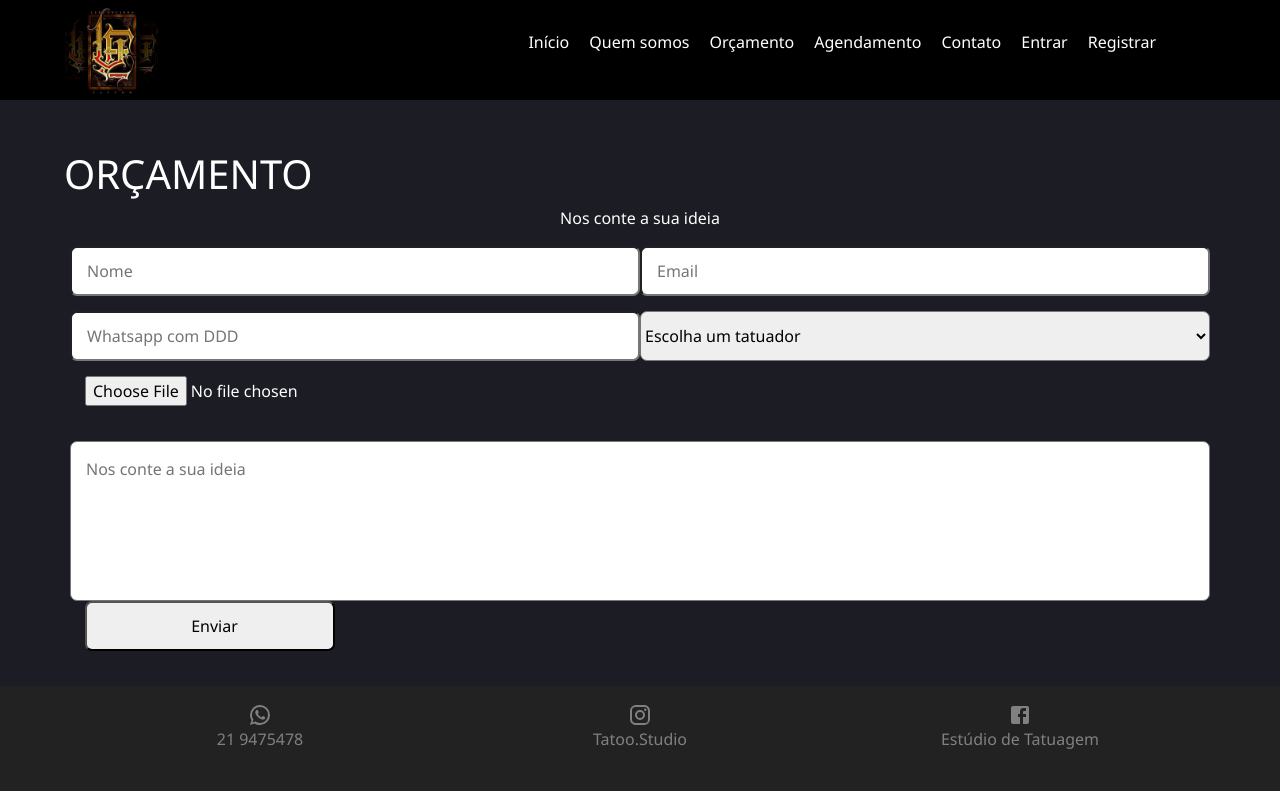
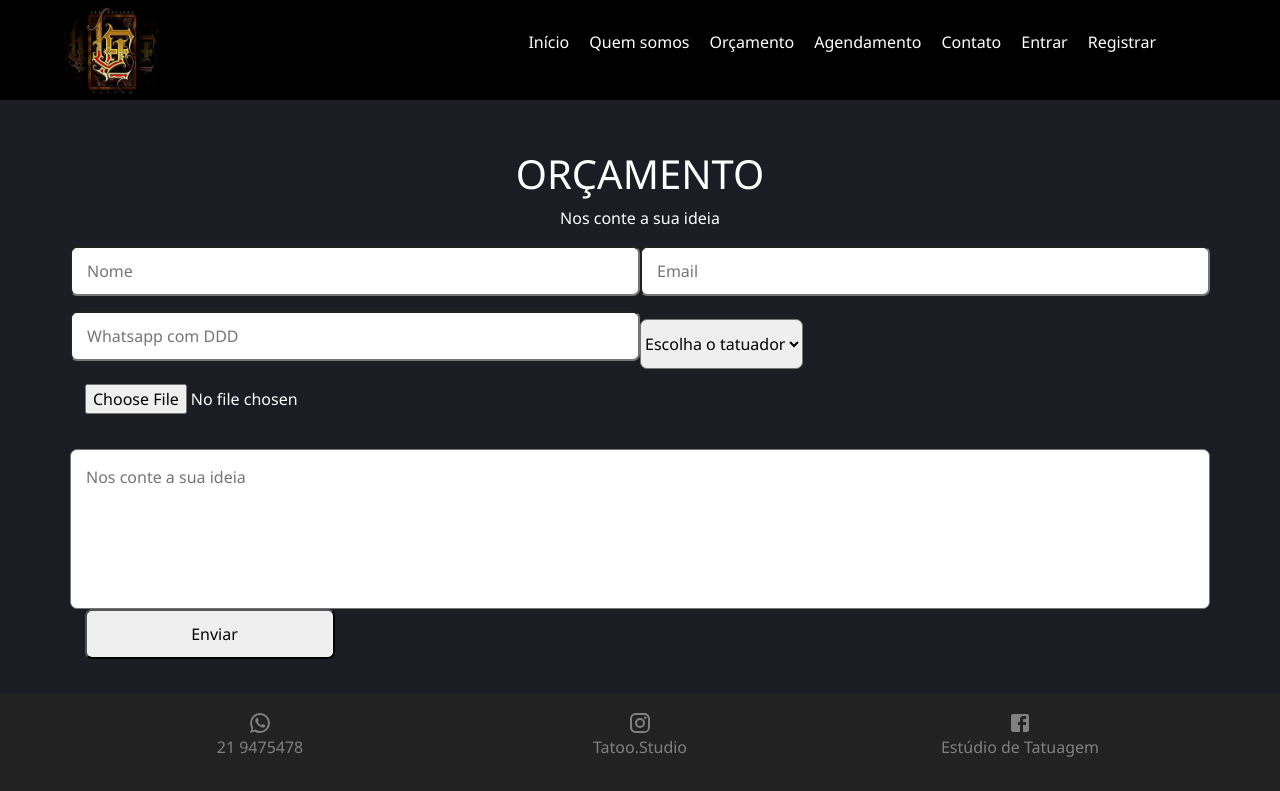
Before and after one commit to brunoAquinol/tattooSite, a React (Create React App) app: page /orcamento in a window 1280 px wide. Shown: the top 791 px of the page. Built offline with nearby package versions, Linux system fonts and the light colour scheme.

Commit message:
change professionl component

```diff
--- a/src/components/Professional/index.js
+++ b/src/components/Professional/index.js
@@ -3,23 +3,31 @@ import styled from 'styled-components';
 
 import profilePic from '../../assets/img/LogoNav.png';
 
-import ArrowForwardIcon from '@material-ui/icons/ArrowForward';
+import MonetizationOnIcon from '@material-ui/icons/MonetizationOn';
+import DateRangeIcon from '@material-ui/icons/DateRange';
 
 const ProfPerfil = styled.div`
 
 .professional p, h2{
   margin-right: 9px;
   margin-left: 10px;
+  text-align: center;
 }
 
 .profImgTxt{
-  display: flex;
-  background-color: cadetblue;
-  color: white;
+  display: block;
+  background-color: white;
+  color: black;
+  width: 50%;
   border-radius: 30px;
-  padding: 20px;
+  padding: 10px;
   margin-top: 10px;
   margin-bottom: 10px;
+  margin-left: 10px;
+}
+
+.profImgTxt{
+  box-shadow: 4px 4px 20px  var(--mainOrange);
 }
 
 .profImgLegend{
@@ -34,6 +42,7 @@ const ProfPerfil = styled.div`
   display: flexbox;
 }*/
 
+/*
 .p1{
   font-size: 15px;
   text-shadow: 5px 5px 10px #868686;
@@ -41,6 +50,7 @@ const ProfPerfil = styled.div`
   margin-left: 10px;
   margin-right: 10px;
 }
+*/
 
 .p2{
   font-size: 20px;
@@ -53,7 +63,7 @@ const ProfPerfil = styled.div`
   width: 2px;
 }
 
-.bookNArrow{
+.bookNBudget{
   display: flex;
   align-items: center;
   justify-content: center;
@@ -84,7 +94,7 @@ const ProfPerfil = styled.div`
   width: 2px;
 }
 
-.bookNArrow{
+.bookNBudget{
   justify-content: flex-end;
 }
 
@@ -102,14 +112,15 @@ function Professional(){
               </div>
               <div className="profileTxt">
                 <h2>Joselito</h2>
-                <p className="p1">
-                  Lorem ipsum dolor sit amet, consectetur adipiscing elit. Vestibulum vehicula metus sem, a dignissim leo semper a. Integer lacinia libero est, sed varius turpis vestibulum id. Pellentesque nec neque posuere, porta tellus eget, pharetra velit. Donec consectetur efficitur efficitur...
-                </p>
               </div>
               <div className="lineContact"></div>
-              <div className="bookNArrow">
-                <p className="p2">AGENDAR</p>
-                <ArrowForwardIcon/>
+              <div className="bookNBudget">
+                <DateRangeIcon/>
+                <p className="p2">Agendar</p>
+              </div>
+              <div className="bookNBudget">
+                <MonetizationOnIcon/>
+                <p className="p2">Orçamento</p>
               </div>
             </div>
         </ProfPerfil>
--- /dev/null
+++ b/src/components/Select/index.js
@@ -0,0 +1,19 @@
+import React from 'react';
+
+import './styles.css';
+
+const Select = ({lable, name, option, ...rest}) =>{
+    return(
+        <div>
+            <h1 htmlFor={name}>{lable}</h1>
+            <select className="select-box"  id={name} name={name} {...rest}>
+                <option defaultValue="" disabled hidden selected>Escolha o tatuador</option>
+                {option.map(option =>{
+                    return <option key={option.value} value={option.value}>{option.label}</option>
+                    })}
+            </select>
+        </div>
+    )
+}
+
+export default Select;
--- /dev/null
+++ b/src/components/Select/styles.css
@@ -0,0 +1,6 @@
+
+.select-box{
+    height: 50px;
+    border-radius: 7px;
+    margin-bottom: 15px;
+}
--- a/src/pages/Budget/index.js
+++ b/src/pages/Budget/index.js
@@ -1,10 +1,14 @@
-import React, {useEffect, useState} from 'react';
-import {Formik} from 'formik';
-import {Container, Row} from 'react-bootstrap';
+import React, {useState} from 'react';
+import {Container, Row, Alert} from 'react-bootstrap';
+import {useHistory} from 'react-router-dom'
 import axios from 'axios';
 
 import './style.css';
 import PageDefault from '../../components/PageDefault'
+import Select  from '../../components/Select';
+
+import api from '../../services/api';
+
 
 function Budget(){
 
@@ -12,28 +16,42 @@ function Budget(){
         name:'',
         email:'',
         phone:'',
-        tatoo:'0',
+        tatoo:'',
         file:'',
         description:''
     });
+
 
     function handleInputChange(e){
         fields[e.target.name] = e.target.value;
         setFields(fields);
     }
 
+    /*
     function handleFormSubmit(e){
         e.preventDefault();
-        axios.post('http://localhost:5000/orcamento', fields).then(response =>{
-            alert('Done');
+        //console.log(fields);
+        api.post('orcamento', fields).then(() => {
+            alert('Cadastro realizado com sucesso!');
+        }
+        ).catch(() =>{
+            alert('Erro no cadastro!')
+        })
+    }
+    */
 
-        }).then(window.location.reload())
+   const history = useHistory();
+   function handleFormSubmit(e){
+        e.preventDefault();
+        axios.post('http://localhost:5000/orcamento', fields)
+        .then(alert("Orçamento enviado com sucesso") )
+        .then(history.push('/'))
     }
-
     return(
 
         <PageDefault>
             <div className="all">
+                <fieldset>
                     <h1> ORÇAMENTO </h1>
                     <p> Nos conte a sua ideia</p>
 
@@ -60,13 +78,16 @@ function Budget(){
                                     placeholder="Whatsapp com DDD"
                                     onChange={handleInputChange}
                                 />
-                                <select
+
+                                <Select
                                     name="tatoo"
-                                id="tatuador"
-                                >
-                                    <option value="0" label="Escolha um tatuador" />
-                                    {/*tatuador.map(tatuador =>(<option key={tatuador.id} value={tatuador.id}>{tatuador.nome}</option>))*/}
-                                </select>
+                                    label="tatuador"
+                                    onChange={handleInputChange}
+                                    option={[
+                                        {value: 'Bruno', label:'Bruno'},
+                                        {value: 'Arred', label:'Arred'}
+                                    ]}
+                                />
 
                                 <input
                                     type="file"
@@ -85,6 +106,7 @@ function Budget(){
                                 <input type="submit" value="Enviar" />
                         </Container>
                     </form>
+                </fieldset>
             </div>
 
 
--- a/src/pages/Budget/style.css
+++ b/src/pages/Budget/style.css
@@ -5,6 +5,10 @@ body{
 .all{
     padding-left: 5%;
     padding-right: 5%;
+}
+
+h1{
+    text-align: center;
 }
 
 p{
@@ -26,12 +30,6 @@ input{
     padding-left: 15px;
 }
 
-select{
-    height: 50px;
-    border-radius: 7px;
-    margin-bottom: 15px;
-}
-
 textarea{
     height: 20vh;
     border-radius: 7px;
--- a/src/pages/Home/App.js
+++ b/src/pages/Home/App.js
@@ -20,6 +20,7 @@ import Tatu10 from '../../assets/img/t10.jpg';
 
 
 import '../../styles/App.css';
+import { RowingOutlined } from '@material-ui/icons';
 
 function App() {
   return (
--- /dev/null
+++ b/src/services/api.js
@@ -0,0 +1,6 @@
+import axios from 'axios';
+
+const api = axios.create({
+    baseURL:'http://localhost:5000'
+});
+export default api;
```
Also changed, not shown: private/pages/Budgets/index.js (added), private/pages/Config/index.js (added). Lines whose indentation alone changed are shown as unchanged.
